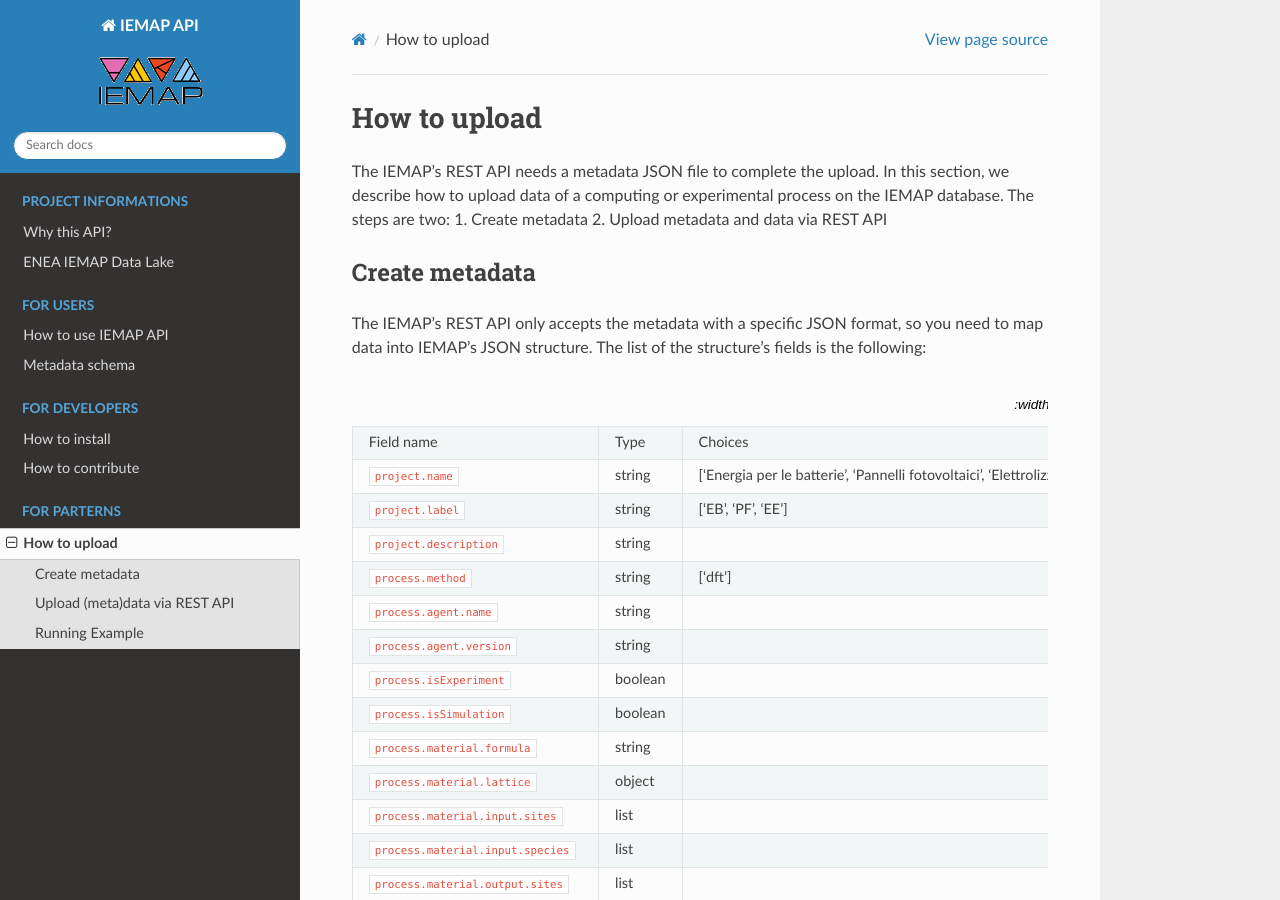
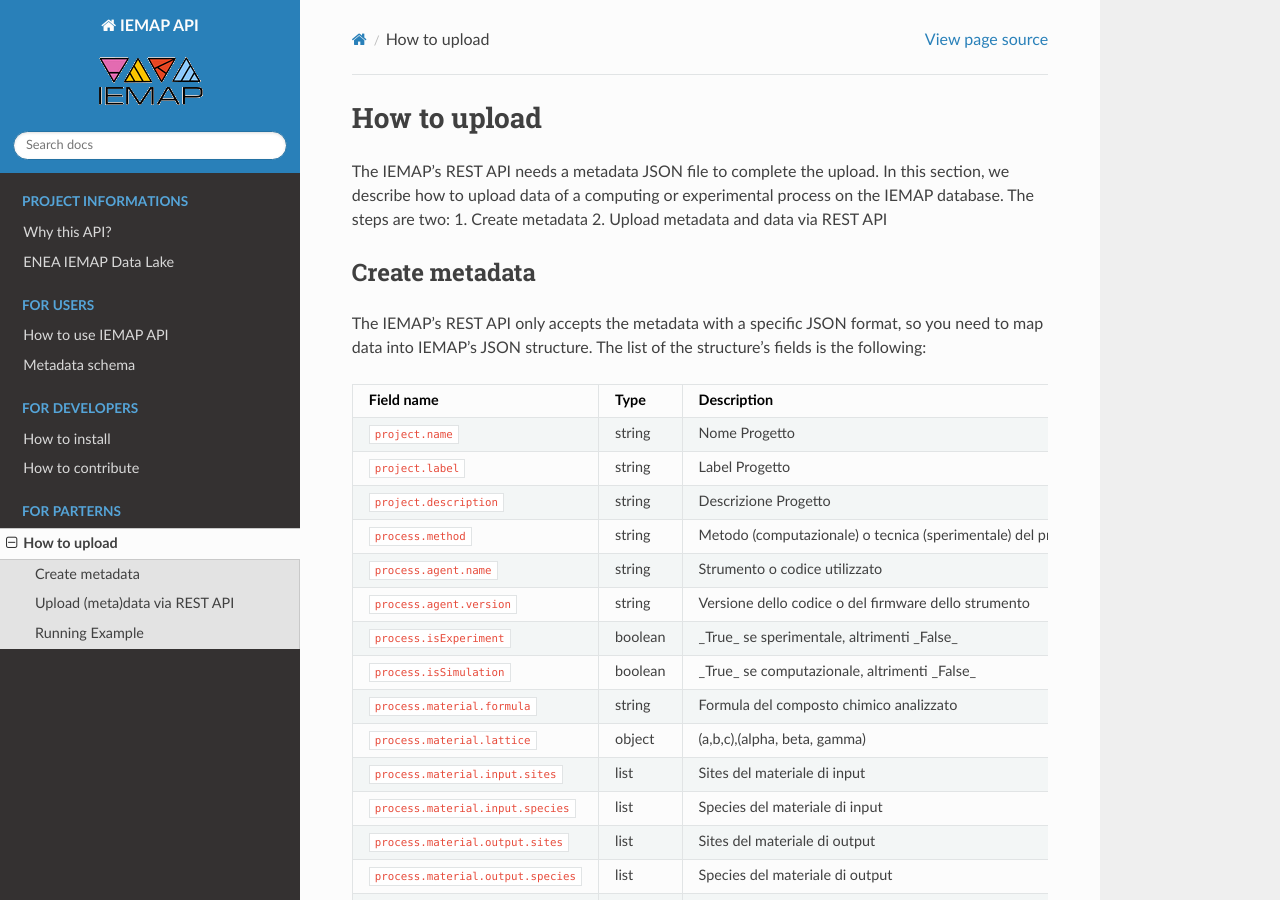
Before and after one commit to ai4mat/iemap-api-docs, a Sphinx documentation site: the page built from docs/getstart_partner.rst, in a window 1280 px wide and 900 px high. Built offline with Sphinx 7.4.7 and the Read the Docs theme 2.0.0, drawn with Linux system fonts in a browser that asks for light colours; some of the changed lines change nothing that is shown; some of the changed text lies outside the part shown.

Commit message:
Update table

```diff
--- a/docs/getstart_partner.rst
+++ b/docs/getstart_partner.rst
@@ -14,84 +14,94 @@ The IEMAP's REST API only accepts the metadata with a specific JSON format, so y
 The list of the structure's fields is the following:
 
 .. list-table::
-   :widths: 25 10 10 50 5
-   :header-rows: 1
+ :widths: 25 10 10 50 5
+ :header-rows: 1
 
  * - Field name
    - Type
-   - Choices
    - Description
    - Required
+   - Choices
  * - ``project.name``
    - string
-   - ['Energia per le batterie', 'Pannelli fotovoltaici', 'Elettrolizzatori']
    - Nome Progetto
    - _True_
+   - ['Energia per le batterie', 'Pannelli fotovoltaici', 'Elettrolizzatori']
  * - ``project.label``
    - string
-   - ['EB', 'PF', 'EE']
    - Label Progetto
    - _True_
+   - ['EB', 'PF', 'EE']
  * - ``project.description``
    - string
-   -
    - Descrizione Progetto
    - _True_
+   -
  * - ``process.method``
    - string
-   - ['dft']
    - Metodo (computazionale) o tecnica (sperimentale) del processo
    - _True_
+   - ['dft']
  * - ``process.agent.name``
    - string
-   -
    - Strumento o codice utilizzato
    - _True_
+   -
  * - ``process.agent.version``
    - string
-   -
    - Versione dello codice o del firmware dello strumento
    - _True_
+   -
  * - ``process.isExperiment``
    - boolean
-   -
    - _True_ se sperimentale, altrimenti _False_
    - _True_
+   -
  * - ``process.isSimulation``
    - boolean
-   -
    - _True_ se computazionale, altrimenti _False_
    - _True_
+   -
  * - ``process.material.formula``
    - string
-   -
    - Formula del composto chimico analizzato
    - _True_
+   -
  * - ``process.material.lattice``
    - object
-   -
    - (a,b,c),(alpha, beta, gamma)
    - _True_ se il processo è computazionale, altrimenti _False_
+   -
  * - ``process.material.input.sites``
    - list
-   -
    - Sites del materiale di input
    - _True_ se il processo è computazionale, altrimenti _False_
+   -
  * - ``process.material.input.species``
    - list
-   -
    - Species del materiale di input
    - _True_ se il processo è computazionale, altrimenti _False_
+   -
  * - ``process.material.output.sites``
    - list
-   -
    - Sites del materiale di output
    - _True_ se il processo è computazionale, altrimenti _False_
+   -
  * - ``process.material.output.species``
    - list
-   -
    - Species del materiale di output
    - _True_ se il processo è computazionale, altrimenti _False_
+   -
+ * - ``process.parameters``
+   - Object
+   - Dizionario che racchiude i parametri di processo, dove ogni elemento associa il nome del parametro al suo valore.
+   - _False_
+   -
+ * - ``process.properties``
+   - Object
+   - Dizionario che racchiude le proprietà di processo, dove ogni elemento associa il nome della proprietà al suo valore.
+   - _True_ (at least one)
+   -
 
 
 
```
